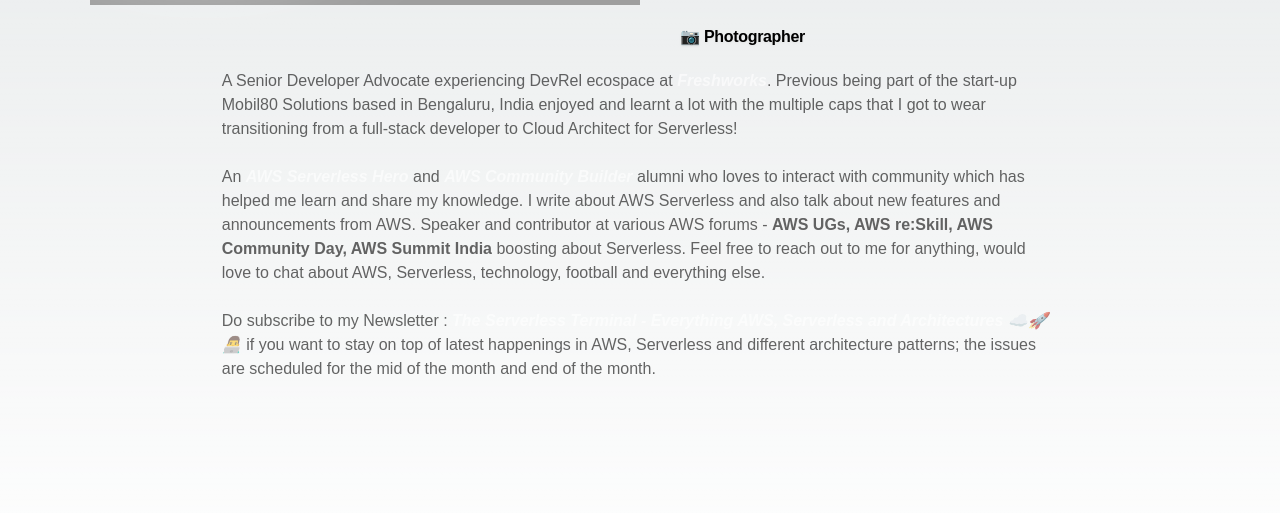
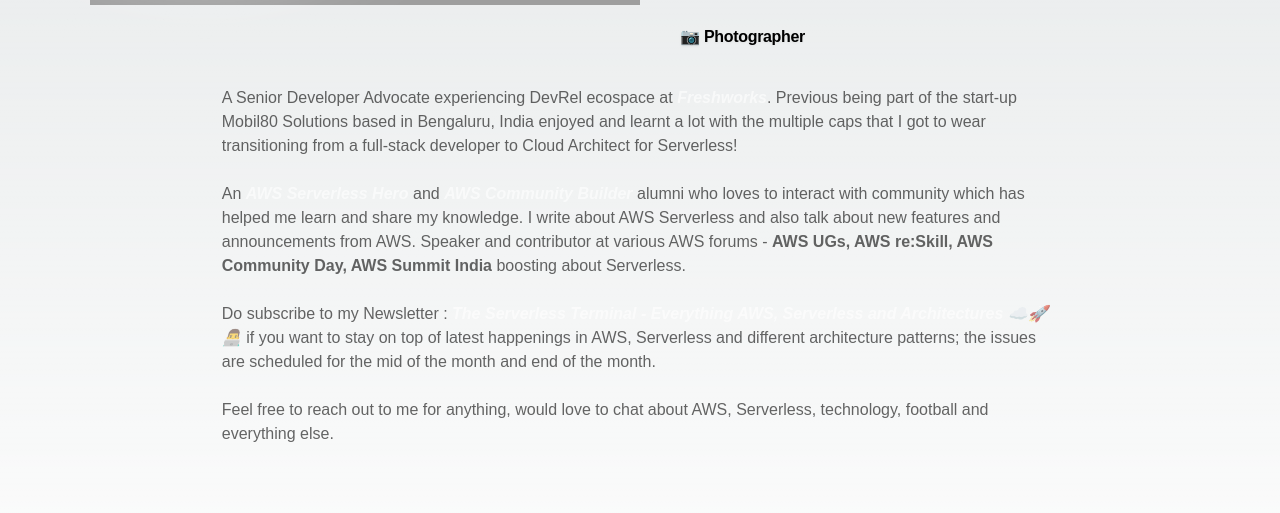
Before and after one commit to zachjonesnoel/zachjonesnoel-landing-page, a Next.js app: page / in a window 1280 px wide. Shown: the part 776-1289 px from the top of the page. Built offline with nearby package versions, Linux system fonts and the light colour scheme; grey boxes are pictures that could not be loaded.

Commit message:
updated content

```diff
--- a/pages/index.tsx
+++ b/pages/index.tsx
@@ -136,22 +136,27 @@
             </motion.div>
           </div>
         </div>
+        <div className={styles.card}>
         <div className={styles.cardCenter}>
           <div className={styles.longDescription}>
             <p >
-              A Senior Developer Advocate experiencing DevRel ecospace at <a href="https://www.freshworks.com/" target="_blank">Freshworks</a>. Previous being part of the start-up Mobil80 Solutions based in Bengaluru, India enjoyed and learnt a lot with the multiple caps that I got to wear transitioning from a full-stack developer to Cloud Architect for Serverless!
+              A Senior Developer Advocate experiencing DevRel ecospace at <a href="https://www.freshworks.com/" target="_blank" rel="noopener noreferrer" >Freshworks</a>. Previous being part of the start-up Mobil80 Solutions based in Bengaluru, India enjoyed and learnt a lot with the multiple caps that I got to wear transitioning from a full-stack developer to Cloud Architect for Serverless!
             </p>
             &nbsp;
             <p>
-              An <a href="https://aws.amazon.com/developer/community/heroes/jones-zachariah-noel/" target="_blank">AWS Serverless Hero</a> and <a href="https://aws.amazon.com/developer/community/community-builders/community-builders-directory/?cb-cards.sort-by=item.additionalFields.cbName&cb-cards.sort-order=asc&awsf.builder-category=*all&awsf.location=*all&awsf.year=*all&cb-cards.q=jones%2Bzachariah%2Bnoel&cb-cards.q_operator=AND" target="_blank">AWS Community Builder</a> alumni who loves to interact with community which has helped me learn and share my knowledge. I write about AWS Serverless and also talk about new features and announcements from AWS.
+              An <a href="https://aws.amazon.com/developer/community/heroes/jones-zachariah-noel/" target="_blank" rel="noopener noreferrer">AWS Serverless Hero</a> and <a href="https://aws.amazon.com/developer/community/community-builders/community-builders-directory/?cb-cards.sort-by=item.additionalFields.cbName&cb-cards.sort-order=asc&awsf.builder-category=*all&awsf.location=*all&awsf.year=*all&cb-cards.q=jones%2Bzachariah%2Bnoel&cb-cards.q_operator=AND" target="_blank" rel="noopener noreferrer">AWS Community Builder</a> alumni who loves to interact with community which has helped me learn and share my knowledge. I write about AWS Serverless and also talk about new features and announcements from AWS.
               Speaker and contributor at various AWS forums - <b>AWS UGs, AWS re:Skill, AWS Community Day, AWS Summit India</b> boosting about Serverless.
-              Feel free to reach out to me for anything, would love to chat about AWS, Serverless, technology, football and everything else.
             </p>
             &nbsp;
             <p>
-              Do subscribe to my Newsletter : <a href="https://everythingawsserverless.substack.com/" target="_blank">The Serverless Terminal - Everything AWS, Serverless and Architectures ☁️🚀👨‍💻 </a>if you want to stay on top of latest happenings in AWS, Serverless and different architecture patterns; the issues are scheduled for the mid of the month and end of the month.
+              Do subscribe to my Newsletter : <a href="https://everythingawsserverless.substack.com/" target="_blank" rel="noopener noreferrer">The Serverless Terminal - Everything AWS, Serverless and Architectures ☁️🚀👨‍💻 </a>if you want to stay on top of latest happenings in AWS, Serverless and different architecture patterns; the issues are scheduled for the mid of the month and end of the month.
+            </p>
+            &nbsp;
+            <p>
+            Feel free to reach out to me for anything, would love to chat about AWS, Serverless, technology, football and everything else.
             </p>
           </div>
+        </div>
         </div>
       </div>
     </Layout>
```
